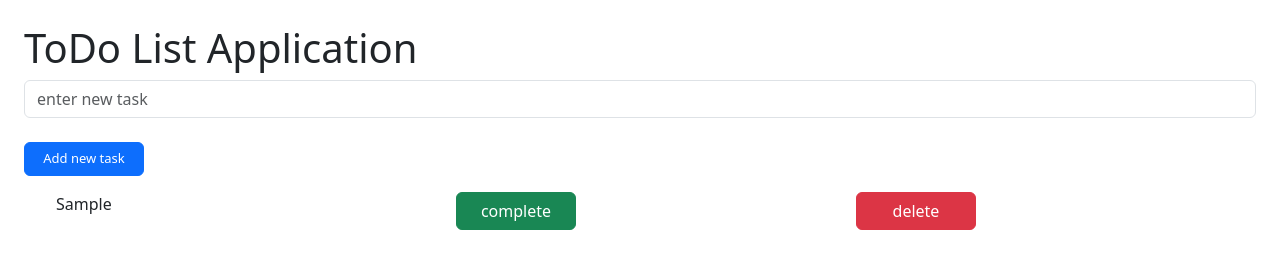
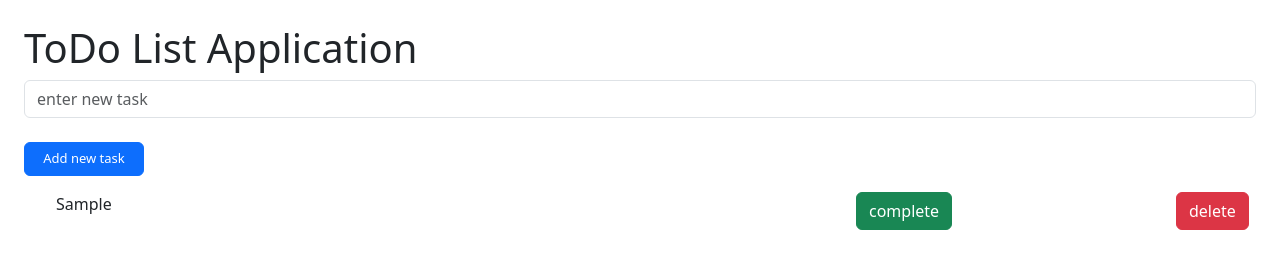
Before and after one commit to mohammad-ziadeh/JS-day7-tasks, a plain HTML site: page JS tasks day7/task2/index.html in a window 1280 px wide. Both pictures are taken after typing "Sample" into the empty fields and a click on the button "Add new task". Drawn offline with nearby package versions, Linux system fonts and the light colour scheme.

Commit message:
Add files via upload

```diff
--- a/JS tasks day7/task2/style.css
+++ b/JS tasks day7/task2/style.css
@@ -2,18 +2,23 @@
   color: gray;
   text-decoration: line-through;
 }
-#addTask{
+#addTask {
   width: 120px;
   font-size: small;
 }
-button{
-  width: 120px;
+.btn-danger {
+  width: fit-content;
   font-size: large;
+  margin-left: 80%;
+}
+.btn-success {
+  width: fit-content;
+  font-size: large;
+  margin-left: 100%;
 }
 li {
   display: grid;
   grid-template-columns: repeat(3, 1fr);
   align-content: center;
   justify-content: space-between;
-
 }
```
